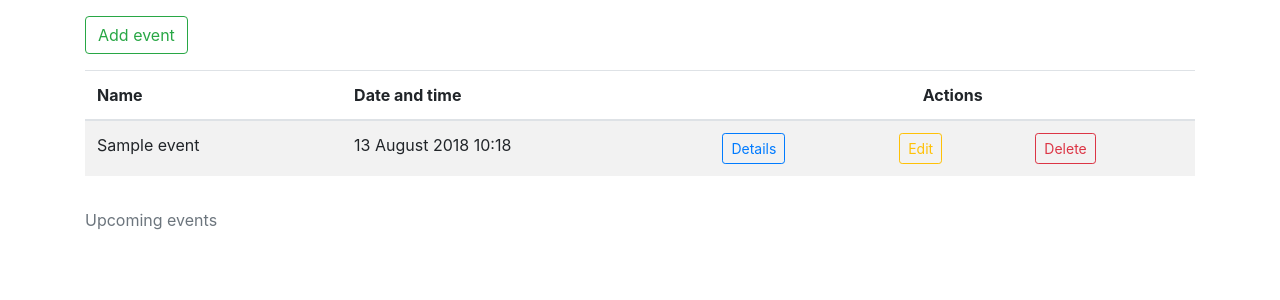
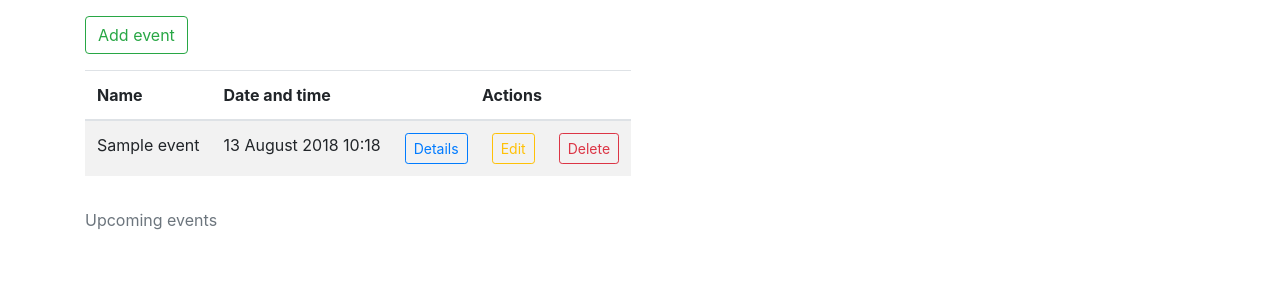
Before and after one commit to IvanZet/FSWD40-CodeReview14, a Symfony app: template big-events/templates/events/show_events.html.twig in a window 1280 px wide. Shown: the top 300 px of the page. Run offline with Twig, Linux system fonts and the light colour scheme; the template is opened without the code that fills it: most values are stand-ins (such as "Sample title", 1, 10 or a date in 2020); some libraries are stand-ins or nearby versions.

Commit message:
Tries to fix small scale on mobile - Adds metatag viewport for all events list in base.html.twig - Adds lang attribute to base.html.twig - Deletes unnecessary div in view for all events list, moved class table-responsive to inner div

```diff
--- a/big-events/templates/base.html.twig
+++ b/big-events/templates/base.html.twig
@@ -1,8 +1,9 @@
 <!DOCTYPE html>
-<html>
+<html lang="en">
 
 <head>
   <meta charset="UTF-8">
+  <meta name="viewport" content="width=device-width, initial-scale=1, shrink-to-fit=no">
   <title>{% block title %}{% endblock %}</title>
   <!-- Custom CSS -->
   <link rel="stylesheet" type="text/css" href="{{ asset('css/style.css') }}">
--- a/big-events/templates/events/show_events.html.twig
+++ b/big-events/templates/events/show_events.html.twig
@@ -6,8 +6,7 @@
 	{# dump(events) #}
 	<div class="container">
 		<a href="{{ path('add') }}"><button class="btn btn-outline-success my-3" type="button">Add event</button></a>
-		<div class="table-responsive">
-			<table class="table table-striped">
+			<table class="table table-striped table-responsive">
 				<caption>Upcoming events</caption>
 				<thead>
 					<tr>
@@ -28,6 +27,5 @@
 					{% endfor %}
 				</tbody>
 			</table>
-		</div>
 	</div>
 {% endblock %}
```
